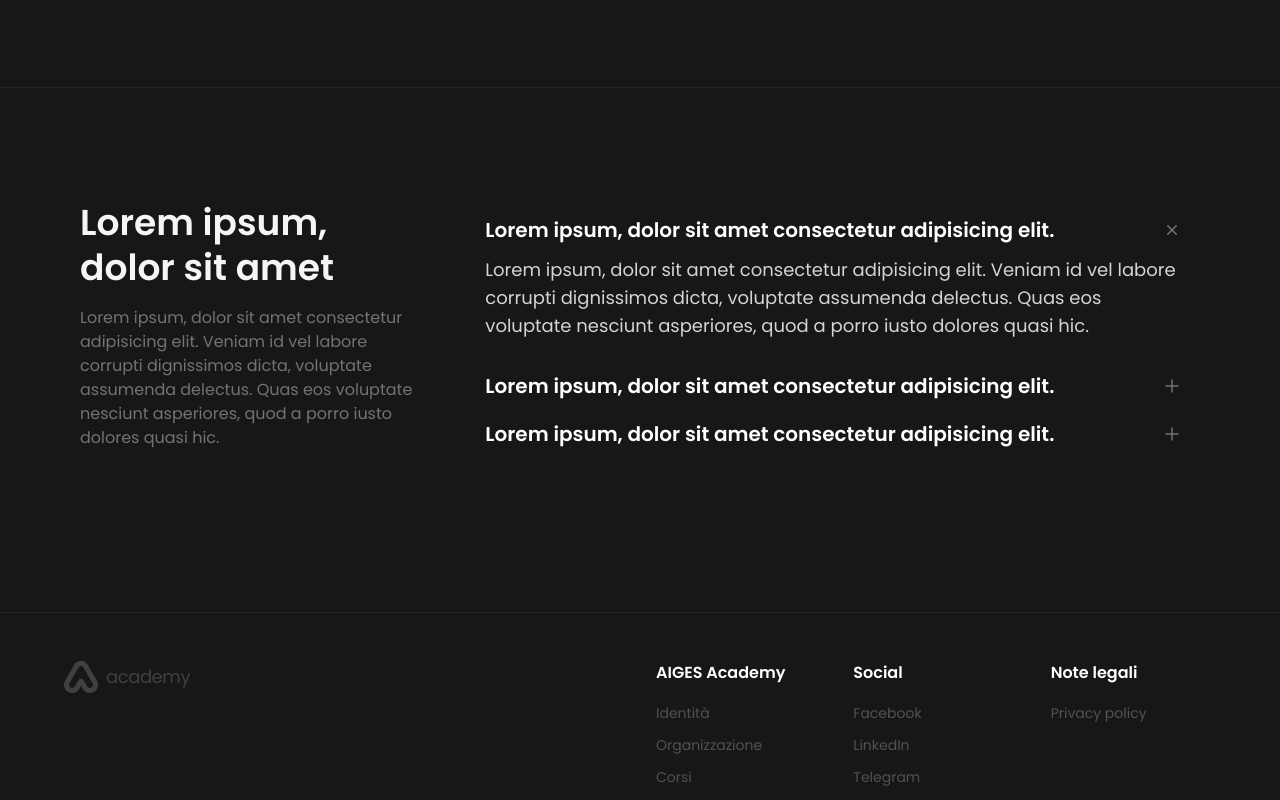
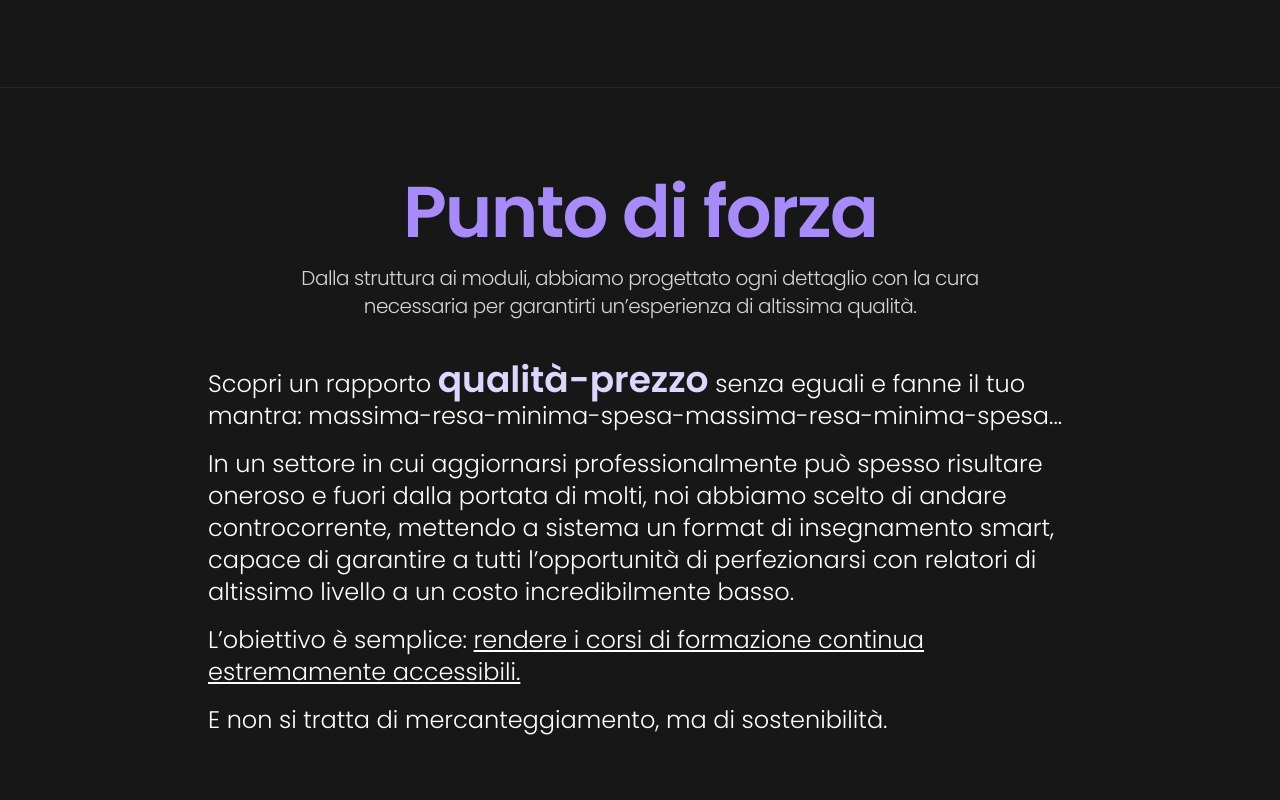
Before and after one commit to plasm/academy, a Nuxt app: page /corsi/aggiornamento-professionale in a window 1280 px wide. Shown: the part 900-1700 px from the top of the page. Built offline with nearby package versions, Linux system fonts and the light colour scheme.

Commit message:
aggiornamento professionale

```diff
--- a/pages/corsi/aggiornamento-professionale.vue
+++ b/pages/corsi/aggiornamento-professionale.vue
@@ -30,6 +30,34 @@
       </div>
     </div>
 
+    <ac-separator class="mt-18 mb-12" />
+
+    <!-- PUNTO DI FORZA -->
+    <ac-heading description="Dalla struttura ai moduli, abbiamo progettato ogni dettaglio con la cura necessaria per garantirti un’esperienza di altissima qualità.">
+      <template #title>
+        <div class="leading-none ">
+          <span class="text-violet-400">Punto di forza</span>
+        </div>
+      </template>
+    </ac-heading>
+
+    <div class="mx-auto max-w-5xl px-6 py-10 md:p-20 md:pt-0">
+      <div class="mb-8 flex flex-col gap-4 text-lg font-light text-white md:text-2xl">
+        <div>
+          Scopri un rapporto <span class="font-semibold text-violet-200 lg:text-4xl">qualità-prezzo</span> senza eguali e fanne il tuo mantra: massima-resa-minima-spesa-massima-resa-minima-spesa...
+        </div>
+        <div>
+          In un settore in cui aggiornarsi professionalmente può spesso risultare oneroso e fuori dalla portata di molti, noi abbiamo scelto di andare controcorrente, mettendo a sistema un format di insegnamento smart, capace di garantire a tutti l’opportunità di perfezionarsi con relatori di altissimo livello a un costo incredibilmente basso.
+        </div>
+        <div>
+          L’obiettivo è semplice: <u>rendere i corsi di formazione continua estremamente accessibili.</u>
+        </div>
+        <div>
+          E non si tratta di mercanteggiamento, ma di sostenibilità.
+        </div>
+      </div>
+    </div>
+
     <ac-separator class="mb-28" />
 
     <div class="mx-auto max-w-7xl px-6 py-10 md:p-20 md:pt-0">
@@ -39,19 +67,6 @@
     </div>
   </div>
 </template>
-
-    <!--
-    <div>
-      Punto di forza
-    </div>
-    <div>
-      Scopri un rapporto qualità-prezzo senza eguali e fanne il tuo mantra: massima-resa-minima-spesa-massima-resa-minima-spesa...
-    </div>
-    <div>
-      In un settore in cui aggiornarsi professionalmente può spesso risultare oneroso e fuori dalla portata di molti, noi abbiamo scelto di andare controcorrente, mettendo a sistema un format di insegnamento smart, capace di garantire a tutti l’opportunità di perfezionarsi con relatori di altissimo livello a un costo incredibilmente basso. L’obiettivo è semplice: rendere i corsi di formazione continua estremamente accessibili. E non si tratta di mercanteggiamento, ma di sostenibilità.
-    </div>
-    </div> -->
-
 <script>
 export default {
   name: 'page-aggiornamento-professionale',
```
